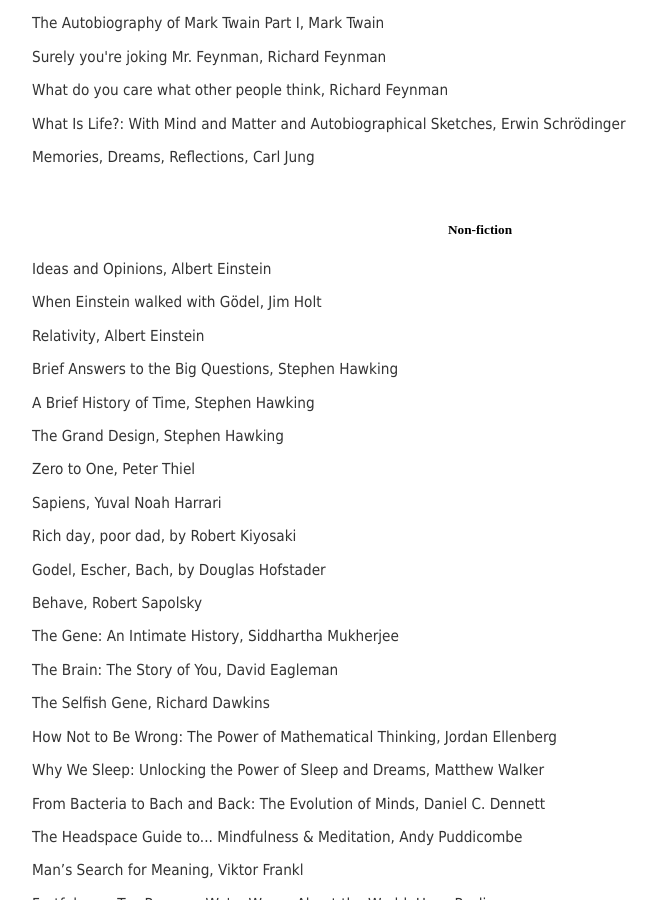
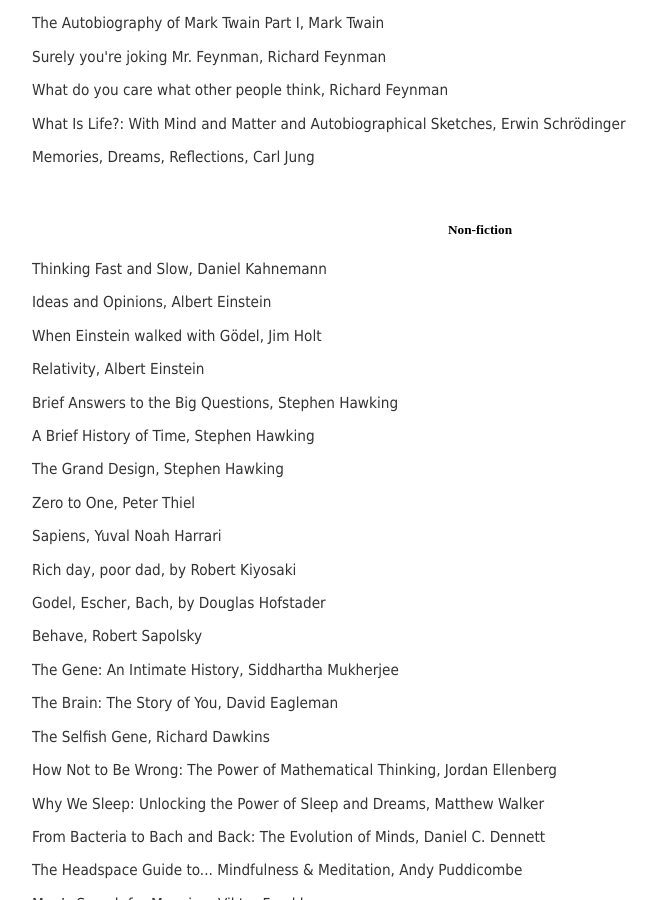
Before and after one commit to AntiLibrary5/AntiLibrary5.github.io, a Jekyll site: the page built from great_books/index.html, in a window 1280 px wide and 900 px high, scrolled down 911 px. Shown: the whole window, without its empty margins (160-817 px from the left). Built offline with Jekyll 4.4.1, drawn with Linux system fonts in a browser that asks for light colours.

Commit message:
Update index.html

```diff
--- a/great_books/index.html
+++ b/great_books/index.html
@@ -38,6 +38,7 @@ title: Vaibhav Arora, theboxtroll
 <br>
 <div class="blurb">
 <h5 align="center">Non-fiction</h5>
+  <p>Thinking Fast and Slow, Daniel Kahnemann</p>
   <p>Ideas and Opinions, Albert Einstein</p>
   <p>When Einstein walked with Gödel, Jim Holt</p>
   <p>Relativity, Albert Einstein</p>
```
